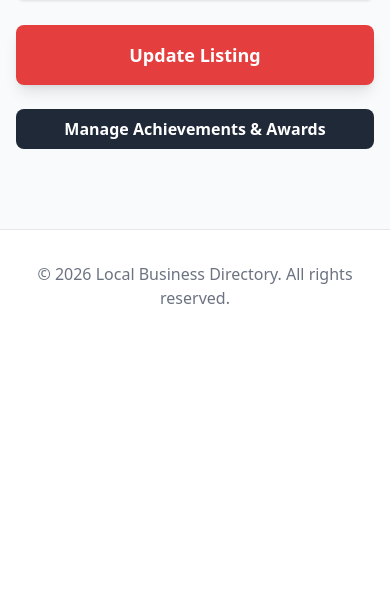
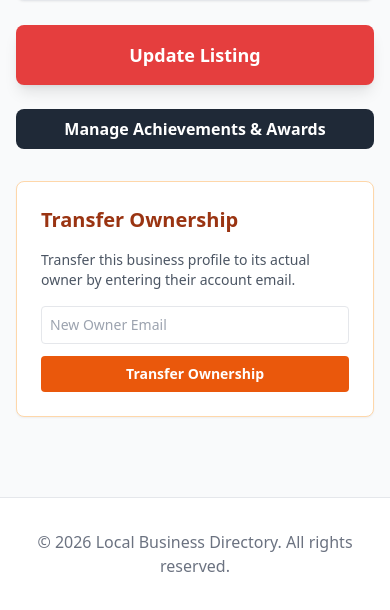
Before and after one commit to priyeshdaspookulangara/ohosearch, a PHP site: template views/admin/business_form.twig in a window 390 px wide. Shown: the part 2350-2960 px from the top of the page. Before the commit the page ends 2654 px from the top, so only its background shows below. Run offline with PHP 8.4, Linux system fonts and the light colour scheme; the template is opened without the code that fills it: most values are stand-ins (such as "Sample title", 1, 10 or a date in 2020); grey boxes marked "Sample" are stand-in pictures; some libraries are stand-ins or nearby versions.

Commit message:
feat: full-featured local business directory with ownership management and security hardening
- Business Listings: Geospatial search, multi-category support, hero/gallery media, and dynamic working hours.
- Advanced Interactions: Business claiming system, owner replies to reviews, and ownership transfer via email.
- Dashboard: Stats, listing manager, upcoming renewals (30 days), and admin approval workflow for contributor entries.
- UI/UX: Responsive Tailwind design, interactive Leaflet maps with coordinate picking, and flagship product highlighting.
- Security: CSRF protection, SQL injection prevention, Bcrypt hashing, and strict file upload validation (RCE prevention).
- Documentation: Comprehensive DESIGN_DOC.md with ER/Sequence diagrams and MySQL/SQLite schema files.

Co-authored-by: priyeshdaspookulangara <216598157+priyeshdaspookulangara@users.noreply.github.com>

```diff
--- a/public/index.php
+++ b/public/index.php
@@ -132,6 +132,7 @@ $app->group('', function ($group) {
     $group->post('/businesses/{id:[0-9]+}/edit', [BusinessController::class, 'update']);
     $group->post('/businesses/{id:[0-9]+}/delete', [BusinessController::class, 'delete']);
     $group->post('/businesses/{id:[0-9]+}/claim', [BusinessController::class, 'submitClaim']);
+    $group->post('/businesses/{id:[0-9]+}/transfer', [BusinessController::class, 'transferOwnership']);
 
     // Achievements
     $group->get('/businesses/{id:[0-9]+}/achievements', [BusinessController::class, 'achievements']);
--- a/views/admin/business_form.twig
+++ b/views/admin/business_form.twig
@@ -149,6 +149,22 @@
             {% endif %}
         </div>
     </form>
+
+    {% if business %}
+        <div class="bg-white p-6 rounded-lg shadow-sm border border-orange-200 mt-8 max-w-sm ml-auto">
+            <h2 class="text-xl font-bold mb-4 text-orange-800">Transfer Ownership</h2>
+            <p class="text-sm text-gray-600 mb-4">Transfer this business profile to its actual owner by entering their account email.</p>
+
+            <form action="/businesses/{{ business.id }}/transfer" method="POST">
+                <input type="hidden" name="{{ csrf.nameKey }}" value="{{ csrf.name }}">
+                <input type="hidden" name="{{ csrf.valueKey }}" value="{{ csrf.value }}">
+                <div class="flex flex-col gap-3">
+                    <input type="email" name="email" placeholder="New Owner Email" class="w-full p-2 border rounded text-sm" required>
+                    <button type="submit" class="w-full bg-orange-600 text-white px-4 py-2 rounded text-sm font-bold hover:bg-orange-700" onclick="return confirm('Are you sure? You will lose control over this listing.')">Transfer Ownership</button>
+                </div>
+            </form>
+        </div>
+    {% endif %}
 </div>
 
 <script>
```
Also changed, not shown: src/Controllers/BusinessController.php (+34 -0 lines).
